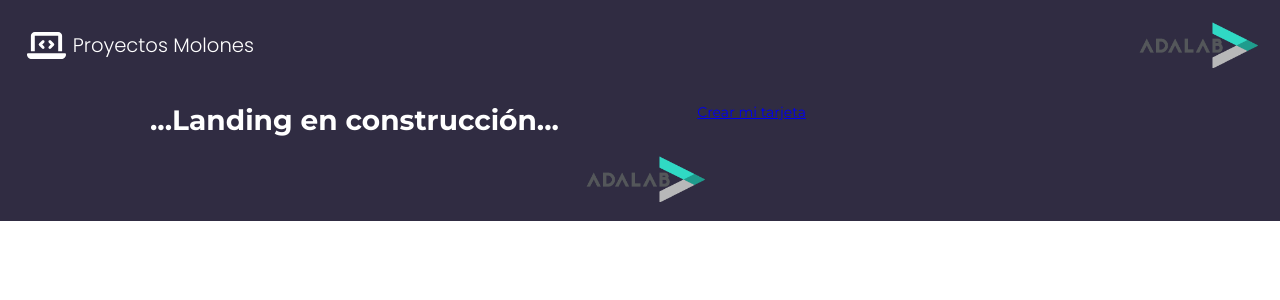
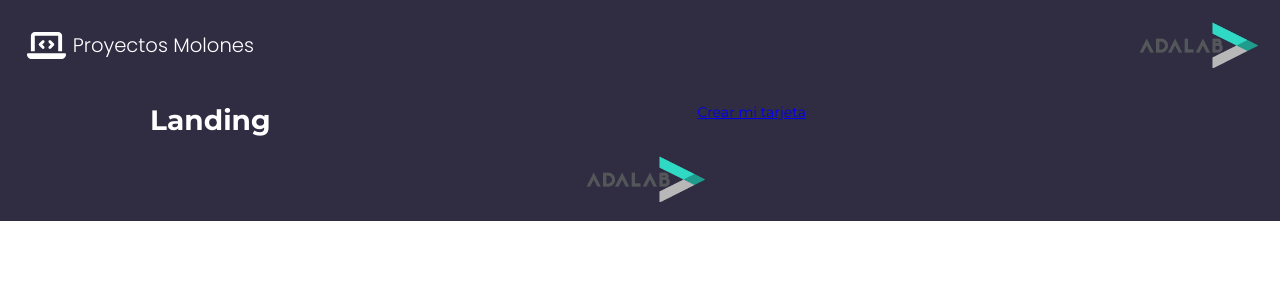
Before and after one commit to mariajose-serrano/project-promo-58-module-3-team-3, a React (Vite) app: page / in a window 1280 px wide. Shown: the top 300 px of the page. Built offline with nearby package versions, Linux system fonts and the light colour scheme.

Commit message:
small changes

```diff
--- a/src/components/pages/LandingPage.jsx
+++ b/src/components/pages/LandingPage.jsx
@@ -3,7 +3,7 @@ import { Link } from "react-router";
 function LandingPage() {
     return(
         <>
-        <h1>...Landing en construcción...</h1>
+        <h1>Landing</h1>
 
         <Link to="/create" className="start_button">
             Crear mi tarjeta
```
